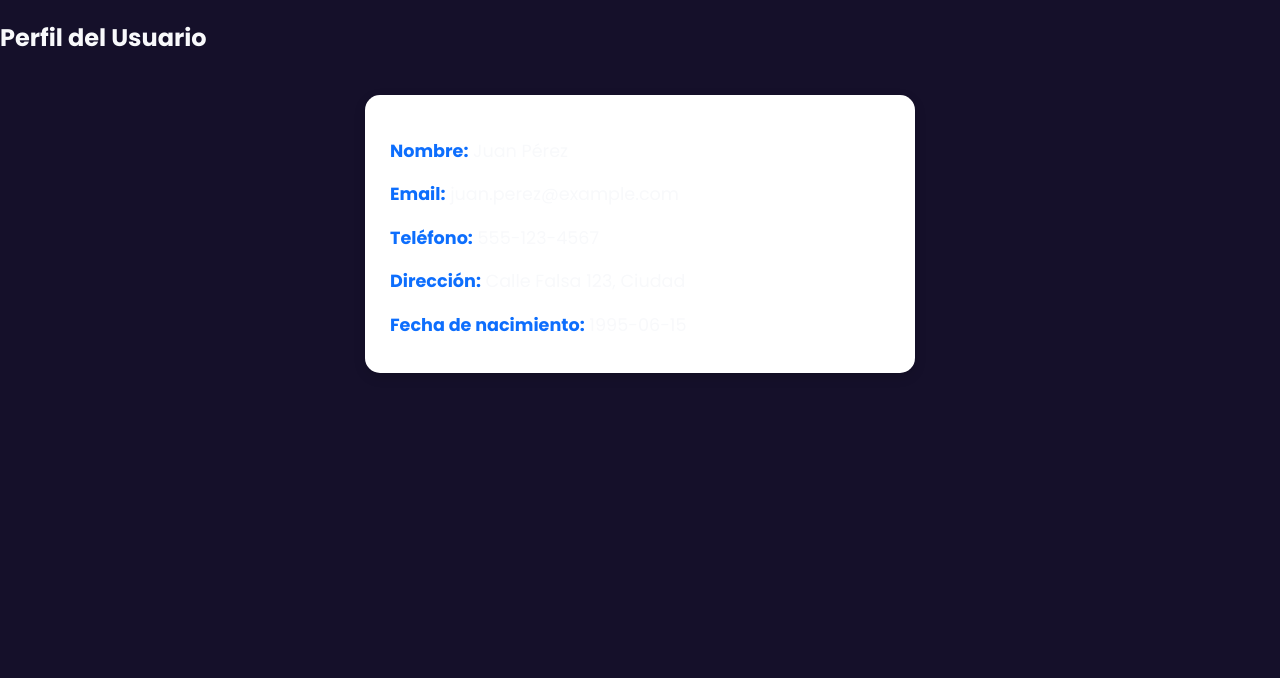
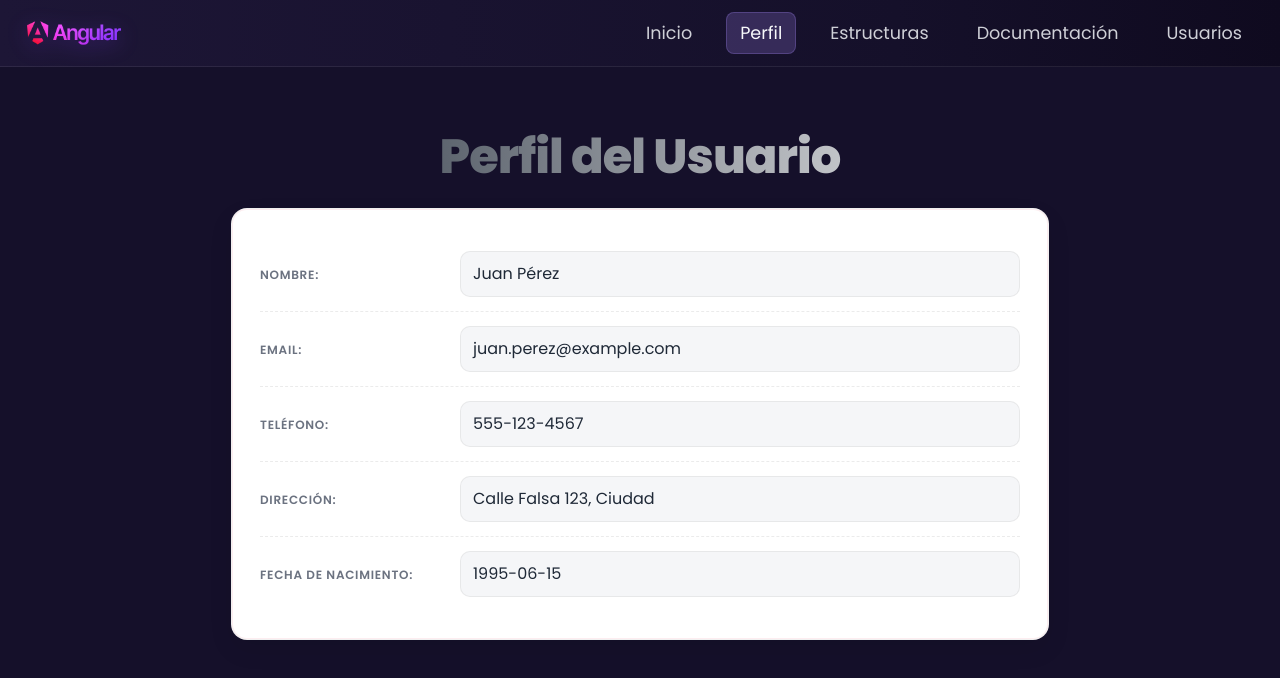
Before and after one commit to Kaltum-Viveros/gestion-usuarios-angular, an Angular app: page /perfil in a window 1280 px wide. Shown: the top 678 px of the page. Built offline with nearby package versions, Linux system fonts and the light colour scheme.

Commit message:
estilos terminados

```diff
--- a/src/app/app.component.html
+++ b/src/app/app.component.html
@@ -1 +1,17 @@
+<!-- NAVBAR -->
+<nav class="navbar">
+  <div class="navbar-left">
+    <img src="assets/logo_angular.png" alt="Angular" class="brand-logo">
+  </div>
+
+  <div class="nav-links">
+    <a routerLink="/home" routerLinkActive="active" [routerLinkActiveOptions]="{ exact: true }">Inicio</a>
+    <a routerLink="/perfil" routerLinkActive="active">Perfil</a>
+    <a routerLink="/estructuras" routerLinkActive="active">Estructuras</a>
+    <a routerLink="/documentacion" routerLinkActive="active">Documentación</a>
+    <a routerLink="/usuarios" routerLinkActive="active">Usuarios</a>
+  </div>
+</nav>
+
+
 <router-outlet></router-outlet>
--- a/src/app/app.component.scss
+++ b/src/app/app.component.scss
@@ -0,0 +1,81 @@
+/* ===== Paleta ===== */
+$bg-900: #0f0a1f;
+$bg-800: #15102a;
+$bg-700: #1d1636;
+$accent-1: #a78bfa;
+$accent-2: #c084fc;
+$text-100: #f8f9fb;
+$text-400: #cfd0d7;
+
+/* ===== Navbar ===== */
+.navbar {
+  display: flex;
+  justify-content: space-between;
+  align-items: center;
+  padding: 12px 24px;
+  background: linear-gradient(90deg, $bg-700 0%, $bg-800 70%, $bg-900 100%);
+  border-bottom: 1px solid rgba(255,255,255,.08);
+  position: sticky;
+  top: 0;
+  z-index: 1000;
+}
+
+/* ===== Lado izquierdo (logo + nombre) ===== */
+.navbar-left {
+  display: flex;
+  align-items: center;
+  gap: 12px;
+
+  .brand-logo {
+    width: 100px; height: 32px; object-fit: contain;
+    filter: drop-shadow(0 4px 10px rgba(124,58,237,.35));
+  }
+
+  .brand-name {
+    font-weight: 700; letter-spacing: .2px;
+    background: linear-gradient(90deg, $accent-1, $accent-2);
+    -webkit-background-clip: text; background-clip: text; color: transparent;
+    font-size: 1.3rem;
+  }
+}
+
+/* ===== Links ===== */
+.nav-links {
+  display: flex;
+  gap: 20px;
+
+  a {
+    padding: 8px 14px;
+    border-radius: 8px;
+    color: $text-400;
+    text-decoration: none;
+    font-size: 1.1rem;
+    font-family: 'Poppins', system-ui, sans-serif;
+    transition: background .2s ease, color .2s ease, transform .08s ease;
+
+    &:hover {
+      background: rgba(167,139,250,.14);
+      color: $text-100;
+      transform: translateY(-1px);
+    }
+
+    &.active {
+      background: rgba(167,139,250,.22);
+      color: $text-100;
+      box-shadow: inset 0 0 0 1px rgba(167,139,250,.25);
+    }
+  }
+}
+
+/* ===== Responsivo ===== */
+@media (max-width: 768px) {
+  .navbar {
+    flex-direction: column;
+    align-items: flex-start;
+    gap: 10px;
+  }
+  .nav-links {
+    flex-wrap: wrap;
+    gap: 10px;
+  }
+}
--- a/src/app/pages/home/home.component.html
+++ b/src/app/pages/home/home.component.html
@@ -1,18 +1,4 @@
 <div class="layout">
-  <!-- SIDEBAR (más ancha) -->
-  <aside class="sidebar">
-    <div class="sidebar-header">
-      <img src="assets/logo_angular.png" alt="Angular" class="brand-logo">
-    </div>
-
-    <nav class="nav-links">
-      <a routerLink="/home" routerLinkActive="active" [routerLinkActiveOptions]="{ exact: true }">Inicio</a>
-      <a routerLink="/perfil" routerLinkActive="active">Perfil</a>
-      <a routerLink="/estructuras" routerLinkActive="active">Estructuras</a>
-      <a routerLink="/documentacion" routerLinkActive="active">Documentación</a>
-      <a routerLink="/usuarios" routerLinkActive="active">Usuarios</a>
-    </nav>
-  </aside>
 
   <!-- CONTENIDO (centrado perfecto) -->
   <main class="content">
--- a/src/app/pages/home/home.component.scss
+++ b/src/app/pages/home/home.component.scss
@@ -11,65 +11,18 @@ $text-400: #cfd0d7;
 /* ===== Layout base ===== */
 .layout {
   display: grid;
-  grid-template-columns: $sidebar-w 1fr;   // col izquierda fija, derecha flexible
   min-height: 100vh;
   background: linear-gradient(180deg, $bg-900 0%, $bg-800 65%, $bg-900 100%);
   color: $text-100;
   overflow-x: hidden;
 }
 
-/* ===== Sidebar ===== */
-.sidebar {
-  border-right: 1px solid rgba(255,255,255,.08);
-  background: linear-gradient(180deg, $bg-700 0%, $bg-800 70%, $bg-900 100%);
-  padding: 20px 18px;
-}
-
-.sidebar-header {
-  display: flex; align-items: center; gap: 12px;
-  padding: 6px 4px 18px;
-  border-bottom: 1px solid rgba(255,255,255,.08);
-
-  .brand-logo {
-    width: 100px; height: 32px; object-fit: contain;
-    filter: drop-shadow(0 4px 10px rgba(124,58,237,.35));
-  }
-  .brand-name {
-    font-weight: 700; letter-spacing: .2px;
-    background: linear-gradient(90deg, $accent-1, $accent-2);
-    -webkit-background-clip: text; background-clip: text; color: transparent;
-  }
-}
-
-.nav-links {
-  display: flex; flex-direction: column; gap: 10px; padding-top: 18px;
-  a {
-    display: block;
-    padding: 11px 12px;
-    border-radius: 10px;
-    color: $text-400; text-decoration: none;
-    transition: background .2s ease, color .2s ease, transform .08s ease;
-    font-size: 1.4rem;
-    font-family: 'Poppins', system-ui, -apple-system, 'Segoe UI', Roboto, sans-serif;
-
-    &:hover {
-      background: rgba(167,139,250,.14);
-      color: $text-100;
-      transform: translateX(4px);
-    }
-    &.active {
-      background: rgba(167,139,250,.22);
-      color: $text-100;
-      box-shadow: inset 0 0 0 1px rgba(167,139,250,.25);
-    }
-  }
-}
 
 /* ===== Contenido (centrado) ===== */
 .content {
   display: grid;
   place-items: center;              // centra vertical y horizontal
-  padding: 24px 16px;
+  padding: 0px 16px;
   min-height: 100vh;
 }
 
@@ -83,7 +36,7 @@ $text-400: #cfd0d7;
 .title {
   font-family: 'Poppins', system-ui, -apple-system, 'Segoe UI', Roboto, sans-serif;
   font-weight: 800;
-  font-size: 4.75rem;  // responsivo
+  font-size: 4rem;  // responsivo
   line-height: 1.15;
   letter-spacing: .2px;
   margin: 0 0 50px 0;
@@ -94,9 +47,9 @@ $text-400: #cfd0d7;
 .subtitle {
   color: $text-400;
   font-weight: 400;
-  font-size: 2rem;
+  font-size: 1.5rem;
   max-width: 820px;
-  margin: 0 auto 40px auto;
+  margin: 0 auto 17px auto;
   font-family: 'Poppins', system-ui, -apple-system, 'Segoe UI', Roboto, sans-serif;
 }
 
--- a/src/app/pages/perfil/perfil.component.html
+++ b/src/app/pages/perfil/perfil.component.html
@@ -1,8 +1,28 @@
-<h2>Perfil del Usuario</h2>
-<div class="perfil-card">
-  <p><strong>Nombre:</strong> {{ usuario.nombre }}</p>
-  <p><strong>Email:</strong> {{ usuario.email }}</p>
-  <p><strong>Teléfono:</strong> {{ usuario.telefono }}</p>
-  <p><strong>Dirección:</strong> {{ usuario.direccion }}</p>
-  <p><strong>Fecha de nacimiento:</strong> {{ usuario.nacimiento }}</p>
+<div class="content">
+  <div class="content-inner">
+    <h1 class="title">Perfil del Usuario</h1>
+
+    <div class="perfil-card">
+      <div class="perfil-row">
+        <span class="label">Nombre:</span>
+        <span class="value">{{ usuario.nombre }}</span>
+      </div>
+      <div class="perfil-row">
+        <span class="label">Email:</span>
+        <span class="value">{{ usuario.email }}</span>
+      </div>
+      <div class="perfil-row">
+        <span class="label">Teléfono:</span>
+        <span class="value">{{ usuario.telefono }}</span>
+      </div>
+      <div class="perfil-row">
+        <span class="label">Dirección:</span>
+        <span class="value">{{ usuario.direccion }}</span>
+      </div>
+      <div class="perfil-row">
+        <span class="label">Fecha de nacimiento:</span>
+        <span class="value">{{ usuario.nacimiento }}</span>
+      </div>
+    </div>
+  </div>
 </div>
--- a/src/app/pages/perfil/perfil.component.scss
+++ b/src/app/pages/perfil/perfil.component.scss
@@ -1,22 +1,126 @@
+// Paleta/escala (ajústala si en Home usas otras variables)
+$primary: #dd0031;       // Angular red
+$primary-600: #b30027;
+$surface: #ffffff;
+$surface-2: #f5f6f8;
+$text: #1f2937;
+$muted: #6b7280;
+$ring: rgba(221, 0, 49, 0.18);
+$shadow: 0 10px 24px rgba(0, 0, 0, 0.08);
+
+// Alineación/espaciado para heredar el “centro” de Home
+:host {
+  display: block;
+}
+
+.content {
+  display: grid;
+  place-items: center;
+  padding: clamp(24px, 6vw, 64px) 16px;
+}
+
+.content-inner {
+  width: min(900px, 100%);
+  text-align: center;
+}
+
+// Título grande, consistente con Home
+.title {
+  font-size: clamp(28px, 6vw, 48px);
+  line-height: 1.1;
+  font-weight: 800;
+  letter-spacing: -0.02em;
+  margin: 0 0 24px;
+  background: linear-gradient(90deg, $text, $surface);
+  -webkit-background-clip: text;
+  -webkit-text-fill-color: transparent;
+  background-clip: text;
+  color: transparent;
+}
+
+// Tarjeta de perfil
 .perfil-card {
-  max-width: 500px;
-  margin: 40px auto;
-  background: #ffffff;
-  padding: 25px;
-  border-radius: 15px;
-  box-shadow: 0px 4px 12px rgba(0,0,0,0.15);
-  transition: transform 0.3s;
+  margin-inline: auto;
+  width: min(760px, 100%);
+  background: $surface;
+  border: 1px solid rgba(0, 0, 0, 0.06);
+  border-radius: 16px;
+  box-shadow: $shadow;
+  text-align: left;
+  padding: clamp(16px, 3vw, 28px);
+  position: relative;
+  overflow: hidden;
 
-  &:hover {
-    transform: translateY(-5px);
+  // anillo sutil tipo "focus" para dar el mismo aire moderno de Home
+  &::after {
+    content: "";
+    position: absolute;
+    inset: -1px;
+    border-radius: inherit;
+    pointer-events: none;
+    box-shadow: 0 0 0 2px $ring inset;
+    opacity: 0.4;
+  }
+}
+
+// Filas etiqueta/valor
+.perfil-row {
+  display: grid;
+  grid-template-columns: 180px 1fr;
+  gap: 12px 20px;
+  align-items: baseline;
+  padding: 14px 0;
+  border-bottom: 1px dashed rgba(0, 0, 0, 0.08);
+
+  &:last-child {
+    border-bottom: 0;
   }
 
-  p {
-    font-size: 1.1rem;
-    margin-bottom: 10px;
+  .label {
+    color: $muted;
+    font-weight: 600;
+    text-transform: uppercase;
+    letter-spacing: 0.06em;
+    font-size: 12px;
+  }
 
-    strong {
-      color: #0d6efd;
+  .value {
+    color: $text;
+    font-size: 16px;
+    line-height: 1.5;
+    background: $surface-2;
+    border: 1px solid rgba(0, 0, 0, 0.06);
+    border-radius: 10px;
+    padding: 10px 12px;
+
+    // acento de color (detallito visual)
+    box-shadow: inset 0 0 0 2px transparent;
+    transition: box-shadow 160ms ease, border-color 160ms ease;
+
+    &:hover {
+      border-color: $primary;
+      box-shadow: inset 0 0 0 2px rgba($primary, 0.08);
     }
   }
 }
+
+// Minihead (opcional): si quieres un subtítulo o badge
+.subtitle {
+  font-size: clamp(14px, 2.4vw, 18px);
+  color: $muted;
+  margin: 8px 0 20px;
+}
+
+// Responsivo
+@media (max-width: 640px) {
+  .perfil-row {
+    grid-template-columns: 1fr;
+    gap: 6px;
+  }
+  .label {
+    font-size: 11px;
+  }
+  .value {
+    font-size: 15px;
+  }
+}
--- a/src/app/pages/usuarios/usuarios.component.scss
+++ b/src/app/pages/usuarios/usuarios.component.scss
@@ -1,40 +1,82 @@
-h2 {
-  margin: 20px 0;
-  text-align: center;
-  color: #198754;
+/* ===== Paleta (igual que Home) ===== */
+$bg-900: #0f0a1f;
+$bg-800: #15102a;
+$bg-700: #1d1636;
+$accent-1: #a78bfa;
+$accent-2: #c084fc;
+$text-100: #f8f9fb;
+$text-400: #cfd0d7;
+
+/* ===== Contenedor principal ===== */
+:host {
+  display: block;
+  min-height: 100vh;
+  padding: 32px 20px;
+  background: linear-gradient(180deg, $bg-900 0%, $bg-800 65%, $bg-900 100%);
+  color: $text-100;
 }
 
-.alert {
-  max-width: 500px;
-  margin: 20px auto;
+/* ===== Título ===== */
+h2 {
+  margin: 0 0 24px;
+  font-weight: 700;
+  font-size: 2.2rem;
   text-align: center;
-  font-size: 1.1rem;
+
+  background: linear-gradient(90deg, $accent-1, $accent-2);
+  -webkit-background-clip: text;
+  background-clip: text;
+  color: transparent;
+  text-shadow: 0 6px 24px rgba(124,58,237,.35);
 }
 
+/* ===== Alert ===== */
+.alert {
+  border-radius: 12px;
+  border: 1px solid rgba(167, 139, 250, 0.35);
+  padding: 14px 16px;
+  font-size: 1rem;
+  text-align: center;
+  color: $text-100;
+  background: linear-gradient(180deg, rgba(167,139,250,.1), rgba(192,132,252,.08));
+  box-shadow: 0 8px 18px rgba(124,58,237,.25);
+}
+
+/* ===== Lista ===== */
 .list-group {
-  max-width: 600px;
-  margin: auto;
+  list-style: none;
+  padding: 0;
+  margin: 0 auto;
+  max-width: 640px;
+  display: flex;
+  flex-direction: column;
+  gap: 14px;
+}
 
 .list-group-item {
-    font-size: 1rem;
-    padding: 15px;
-    border-radius: 8px;
-    margin-bottom: 10px;
-    transition: all 0.3s ease;
-    cursor: pointer;
+  background: rgba(255,255,255,.04);
+  border: 1px solid rgba(255,255,255,.08);
+  border-radius: 12px;
+  padding: 14px 16px;
+  color: $text-100;
+  transition: all .2s ease;
 
   &:hover {
-      background: #f8f9fa;
-      transform: scale(1.02);
-      box-shadow: 0px 2px 6px rgba(0,0,0,0.1);
+    border-color: rgba(167,139,250,.45);
+    box-shadow: 0 10px 20px rgba(124,58,237,.25);
+    transform: translateY(-2px);
   }
 
   strong {
-      color: #0d6efd;
+    display: block;
+    font-size: 1.1rem;
+    font-weight: 600;
+    color: $text-100;
+    margin-bottom: 4px;
   }
 
   small {
-      color: #6c757d;
+    font-size: 0.9rem;
+    color: $text-400;
   }
 }
-}
```
Lines whose indentation alone changed are shown as unchanged.
